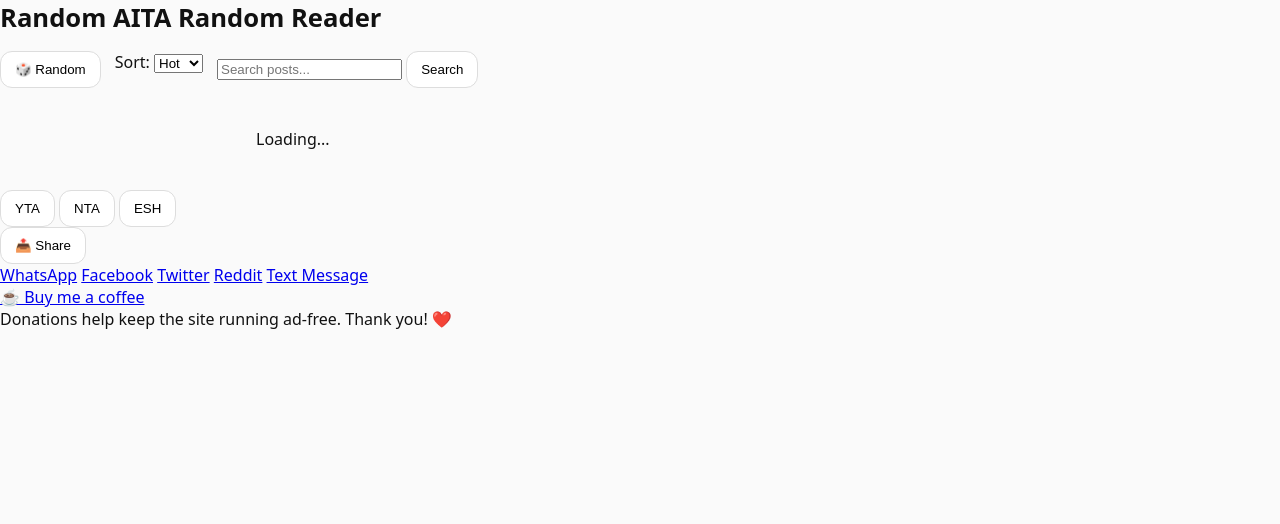
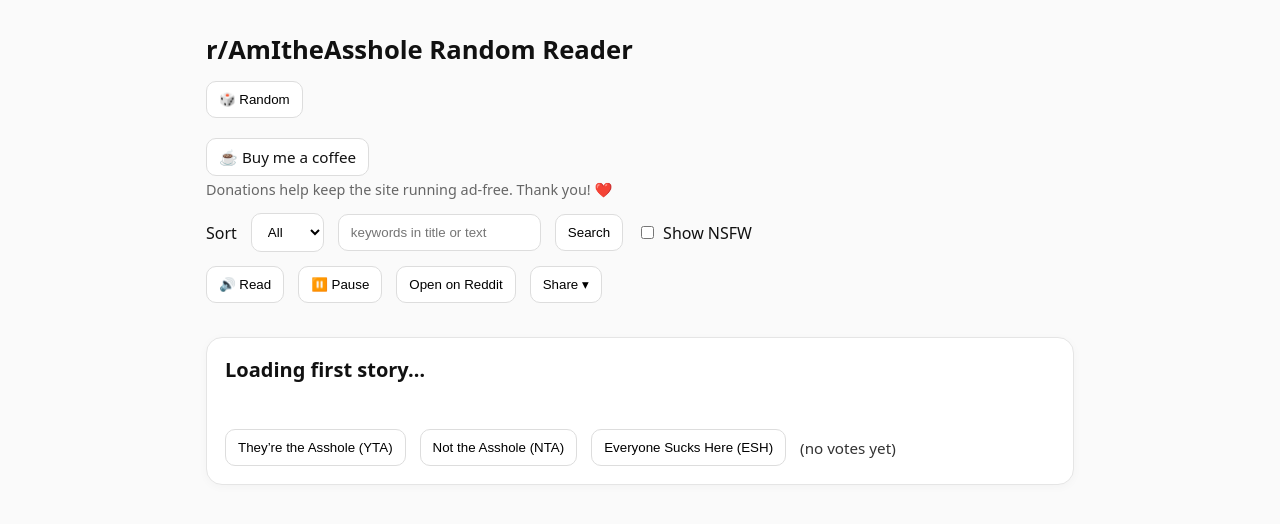
Before and after one commit to r0bay/Latest-Version-of-AITA, a Flask app: page / in a window 1280 px wide. Shown: the top 524 px of the page. Run offline with Flask 3, Linux system fonts and the light colour scheme; data that the repository does not hold is empty.

Commit message:
Restore layout; add PWA head only

```diff
--- a/templates/index.html
+++ b/templates/index.html
@@ -1,11 +1,11 @@
-<!DOCTYPE html>
-<html lang="en">
+<!doctype html>
+<html>
 <head>
-  <meta charset="UTF-8" />
-  <meta name="viewport" content="width=device-width, initial-scale=1.0" />
-  <title>Random AITA</title>
+  <meta charset="utf-8" />
+  <title>Random AITA — Reader</title>
+  <meta name="viewport" content="width=device-width, initial-scale=1" />
 
-  <!-- 🧩 PWA setup -->
+  <!-- ✅ PWA additions (only these 4 lines were added) -->
   <link rel="manifest" href="/static/manifest.webmanifest">
   <meta name="theme-color" content="#ffffff">
   <link rel="apple-touch-icon" href="/static/icons/icon-192.png">
@@ -17,68 +17,145 @@
     }
   </script>
 
-  <link rel="stylesheet" href="/static/styles.css" />
+  <link rel="stylesheet" href="/static/styles.css">
+
+  <!-- Keep the same minimal inline styles you had working -->
+  <style>
+    :root { --gap: 14px; }
+    * { box-sizing: border-box; }
+    body { font-family: system-ui, -apple-system, Segoe UI, Roboto, sans-serif; margin: 0; padding: 0; background: #fafafa; color: #111; }
+    main { max-width: 900px; margin: 32px auto; padding: 0 16px; }
+    header { display: grid; gap: var(--gap); margin-bottom: 16px; }
+    .controls, .controls2 { display: flex; flex-wrap: wrap; gap: var(--gap); align-items: center; }
+    .row { display: flex; flex-wrap: wrap; gap: var(--gap); align-items: center; }
+    .card { background: #fff; border: 1px solid #e5e5e5; border-radius: 16px; padding: 18px; box-shadow: 0 2px 10px rgba(0,0,0,.03); }
+    h1 { font-size: 1.6rem; margin: 0; }
+    h2 { font-size: 1.25rem; margin-top: 0; }
+    .body { white-space: pre-wrap; line-height: 1.55; }
+    .meta { color: #666; font-size: .9rem; margin-top: 10px; min-height: 1.2em; }
+    button, select, input[type="text"] { padding: 10px 12px; border-radius: 10px; border: 1px solid #ddd; background: #fff; }
+    button:hover { background: #f2f2f2; cursor: pointer; }
+    .spinner {
+      position: fixed; top: 16px; right: 16px;
+      display: none; width: 22px; height: 22px;
+      border: 3px solid #ccc; border-top-color: #333; border-radius: 50%;
+      animation: spin 1s linear infinite; z-index: 100;
+    }
+    @keyframes spin { to { transform: rotate(360deg); } }
+    .error { color: #b00020; font-size: .95rem; min-height: 1.2em; }
+    .vote { display: flex; flex-wrap: wrap; gap: var(--gap); align-items: center; margin-top: 12px; }
+    .vote .tally { color: #333; font-size: .95rem; }
+    .toggle { display:flex; align-items:center; gap:6px; }
+    .share-wrap { position: relative; display: inline-block; }
+    .share-menu {
+      position: absolute; top: 105%; left: 0;
+      background: #fff; border: 1px solid #ddd; border-radius: 10px;
+      box-shadow: 0 6px 16px rgba(0,0,0,.08);
+      padding: 8px; display: none; min-width: 180px; z-index: 50;
+    }
+    .share-menu button { display: block; width: 100%; text-align: left; margin: 2px 0; }
+
+    /* Buy Me a Coffee (minimal) */
+    .tip-wrap { margin-top: 6px; }
+    .tip-btn {
+      display: inline-block; padding: 8px 12px; border-radius: 10px;
+      border: 1px solid #ddd; background: #fff; text-decoration: none; color: #111; font-size: .95rem;
+    }
+    .tip-btn:hover { background: #f2f2f2; }
+    .tip-note { color:#666; font-size:.9rem; margin-top:4px; }
+  </style>
 </head>
 <body>
-  <div class="container">
-    <header>
-      <h1>Random AITA <span class="subtitle">Random Reader</span></h1>
-    </header>
+<main>
+  <header>
+    <h1>r/AmItheAsshole Random Reader</h1>
 
-    <div class="controls">
-      <button id="random-btn" class="btn">🎲 Random</button>
-
-      <div class="sort-wrap">
-        <label for="sort">Sort:</label>
-        <select id="sort">
-          <option value="hot">Hot</option>
-          <option value="new">New</option>
-          <option value="top">Top</option>
-          <option value="all">All</option>
-        </select>
-      </div>
-
-      <div class="search-wrap">
-        <input id="search" type="text" placeholder="Search posts..." />
-        <button id="search-btn">Search</button>
-      </div>
+    <!-- Random button under title -->
+    <div class="row">
+      <button id="randomBtn">🎲 Random</button>
     </div>
 
-    <main id="post-container">
-      <div id="loading">Loading...</div>
-    </main>
-
-    <footer>
-      <!-- Voting section -->
-      <div id="vote-section">
-        <button class="vote-btn" data-vote="YTA">YTA</button>
-        <button class="vote-btn" data-vote="NTA">NTA</button>
-        <button class="vote-btn" data-vote="ESH">ESH</button>
-        <div id="vote-result"></div>
-      </div>
-
-      <!-- Share button -->
-      <div class="share-wrap">
-        <button id="share-btn" class="btn">📤 Share</button>
-        <div id="share-menu" class="share-menu hidden">
-          <a href="#" id="share-whatsapp">WhatsApp</a>
-          <a href="#" id="share-facebook">Facebook</a>
-          <a href="#" id="share-twitter">Twitter</a>
-          <a href="#" id="share-reddit">Reddit</a>
-          <a href="#" id="share-text">Text Message</a>
-        </div>
-      </div>
-
-      <!-- Buy Me a Coffee -->
+    <!-- Buy Me a Coffee (hardcoded link) -->
+    <div class="row">
       <div class="tip-wrap">
         <a class="tip-btn" href="https://www.buymeacoffee.com/randomaita" target="_blank" rel="noopener">
           ☕ Buy me a coffee
         </a>
         <div class="tip-note">Donations help keep the site running ad-free. Thank you! ❤️</div>
       </div>
-    </footer>
-  </div>
+    </div>
 
-  <script src="/static/app.js"></script>
+    <!-- Controls -->
+    <div class="controls">
+      <div class="row">
+        <label>Sort</label>
+        <select id="sort">
+          <option value="all">All</option>
+          <option value="hot">Hot</option>
+          <option value="new">New</option>
+          <option value="top">Top</option>
+        </select>
+        <select id="topRange" style="display:none">
+          <option value="day">Day</option>
+          <option value="week" selected>Week</option>
+          <option value="month">Month</option>
+          <option value="year">Year</option>
+          <option value="all">All</option>
+        </select>
+      </div>
+
+      <div class="row">
+        <input id="searchBox" type="text" placeholder="keywords in title or text" />
+        <button id="searchBtn">Search</button>
+      </div>
+
+      <div class="row toggle">
+        <input id="nsfw" type="checkbox" />
+        <label for="nsfw">Show NSFW</label>
+      </div>
+    </div>
+
+    <div class="controls2">
+      <div class="row">
+        <button id="speak">🔊 Read</button>
+        <button id="pause">⏸️ Pause</button>
+      </div>
+      <div class="row">
+        <a id="openLink" target="_blank" rel="noopener"><button>Open on Reddit</button></a>
+
+        <!-- Share dropdown -->
+        <div class="share-wrap">
+          <button id="shareToggle">Share ▾</button>
+          <div class="share-menu" id="shareMenu">
+            <button data-share="whatsapp">🟢 WhatsApp</button>
+            <button data-share="facebook">🔵 Facebook</button>
+            <button data-share="twitter">✖️ Twitter (X)</button>
+            <button data-share="reddit">🟠 Reddit</button>
+            <button data-share="sms">💬 Text/SMS</button>
+          </div>
+        </div>
+      </div>
+    </div>
+  </header>
+
+  <div class="spinner" id="spinner"></div>
+  <div id="error" class="error"></div>
+
+  <article class="card">
+    <h2 id="title">Loading first story…</h2>
+    <p id="text" class="body"></p>
+    <div class="meta" id="meta"></div>
+
+    <div class="vote">
+      <button id="voteYTA">They’re the Asshole (YTA)</button>
+      <button id="voteNTA">Not the Asshole (NTA)</button>
+      <button id="voteESH">Everyone Sucks Here (ESH)</button>
+      <span class="tally" id="tally">(no votes yet)</span>
+    </div>
+  </article>
+</main>
+
+<!-- Keep your existing JS file (works with these IDs) -->
+<script src="/static/app.js?v=9"></script>
 </body>
 </html>
```
